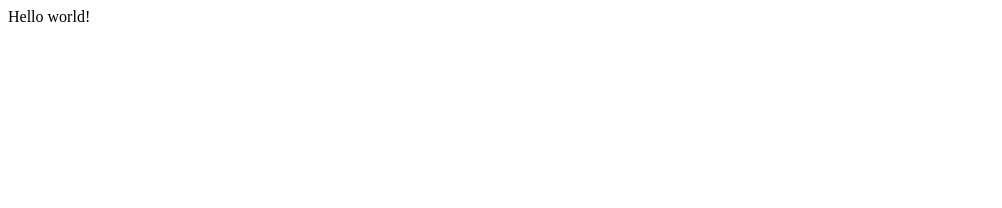
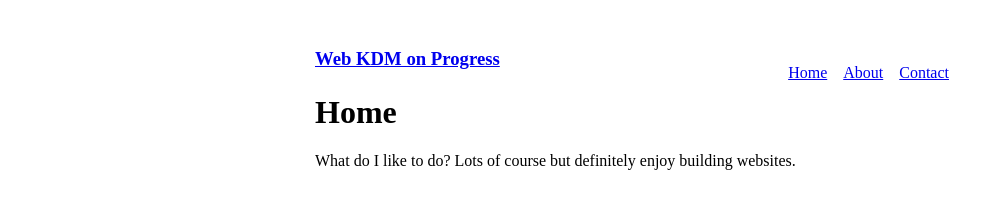
Before and after one commit to kerjasamagilang/Project-KDM, a Gatsby site: page / in a window 1280 px wide. Shown: the whole page, without its empty margins (0-1002 px from the left). Built offline with nearby package versions, Linux system fonts and the light colour scheme; Gatsby itself is replaced by a stand-in of ours.

Commit message:
Initial edit pages
Pages baru sederhana

```diff
--- /dev/null
+++ b/src/components/layout.js
@@ -0,0 +1,26 @@
+import React from "react"
+import { Link } from "gatsby"
+
+const ListLink = props => (
+  <li style={{ display: `inline-block`, marginRight: `1rem` }}>
+    <Link to={props.to}>{props.children}</Link>
+  </li>
+)
+
+export default function Layout({ children }) {
+  return (
+    <div style={{ margin: `3rem auto`, maxWidth: 650, padding: `0 1rem` }}>
+      <header style={{ marginBottom: `1.5rem` }}>
+        <Link to="/" style={{ textShadow: `none`, backgroundImage: `none` }}>
+          <h3 style={{ display: `inline` }}>Web KDM on Progress</h3>
+        </Link>
+        <ul style={{ listStyle: `none`, float: `right` }}>
+          <ListLink to="/">Home</ListLink>
+          <ListLink to="/about/">About</ListLink>
+          <ListLink to="/contact/">Contact</ListLink>
+        </ul>
+      </header>
+      {children}
+    </div>
+  )
+}
--- a/src/pages/index.js
+++ b/src/pages/index.js
@@ -1,5 +1,14 @@
 import React from "react"
+import Layout from "../components/layout";
 
 export default function Home() {
-  return <div>Hello world!</div>
+  return (
+    <Layout>
+      <h1>Home</h1>
+      <p>
+        What do I like to do? Lots of course but definitely enjoy building
+        websites.
+      </p>
+    </Layout>
+  );
 }
```
Also changed, not shown: src/pages/about.js (added, +18 -0 lines), src/pages/contact.js (added, +14 -0 lines).
